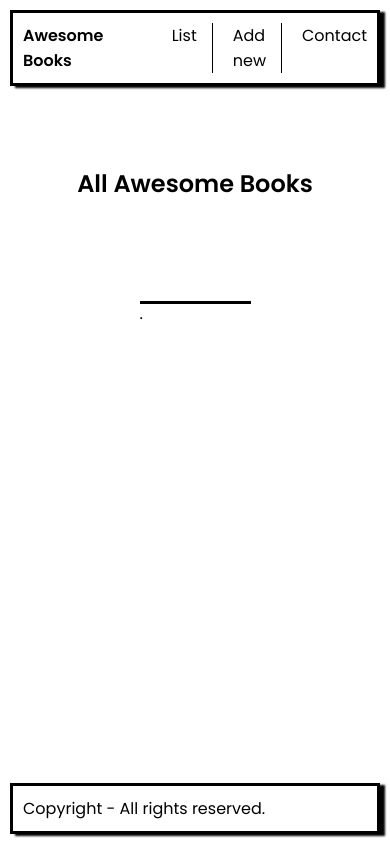
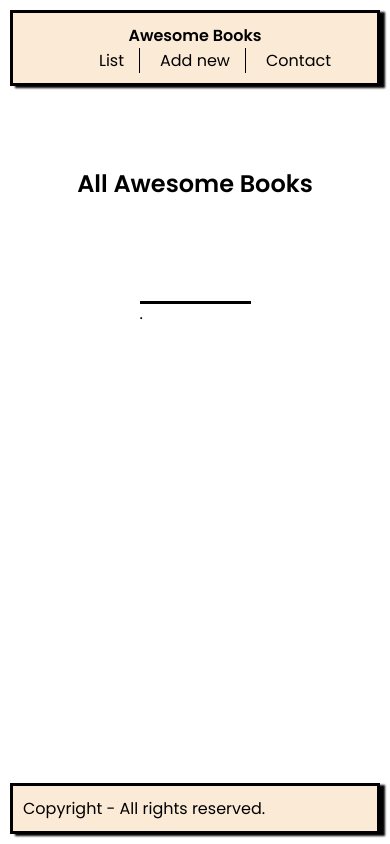
Before and after one commit to SebastianSolisFenger/Awesome-bookshelf-website, a website: page index.html in a window 390 px wide. Drawn offline with Linux system fonts and the light colour scheme.

Commit message:
update CSS and Readme.md

```diff
--- a/package.json
+++ b/package.json
@@ -22,7 +22,7 @@
     "eslint": "^7.32.0",
     "eslint-config-airbnb-base": "^14.2.1",
     "eslint-plugin-import": "^2.26.0",
-    "hint": "^6.0.5",
+    "hint": "^6.1.11",
     "stylelint": "^13.13.1",
     "stylelint-config-standard": "^21.0.0",
     "stylelint-csstree-validator": "^1.9.0",
--- a/style.css
+++ b/style.css
@@ -17,27 +17,32 @@ main {
 
 .nav-bar {
   display: flex;
+  flex-wrap: wrap;
   justify-content: space-between;
   align-items: center;
   padding: 10px;
   border: 3px solid black;
   box-shadow: 5px 2px 2px rgb(0 0 0);
+  background-color: rgb(250, 234, 214);
 }
 
 .title-nav {
   text-decoration: none;
   font-weight: 600;
   color: black;
+  background-color: transparent;
 }
 
 .ul-nav {
   display: flex;
   gap: 20px;
   list-style: none;
+  background-color: transparent;
 }
 
 .li-nav {
   cursor: pointer;
+  background-color: transparent;
 }
 
 .li-nav:nth-child(1),
@@ -175,6 +180,7 @@ main {
   bottom: 10px;
   left: 10px;
   right: 10px;
+  background-color: rgb(250, 234, 214);
 }
 
 .section-con {
@@ -186,3 +192,9 @@ main {
   flex-direction: column;
   align-items: center;
 }
+
+@media screen and (max-width: 450px) {
+  .nav-bar {
+    justify-content: space-around;
+  }
+}
```
Also changed, not shown: README.md, 1 other file.
